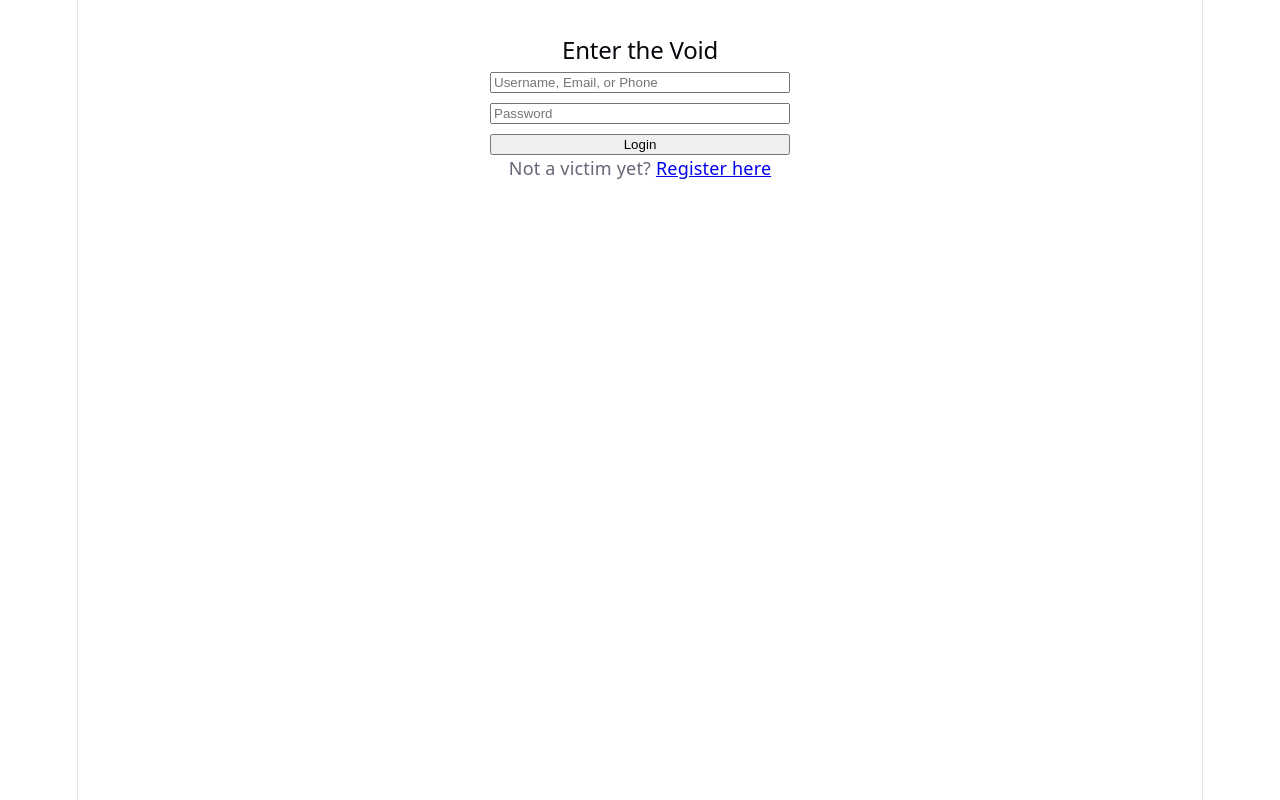
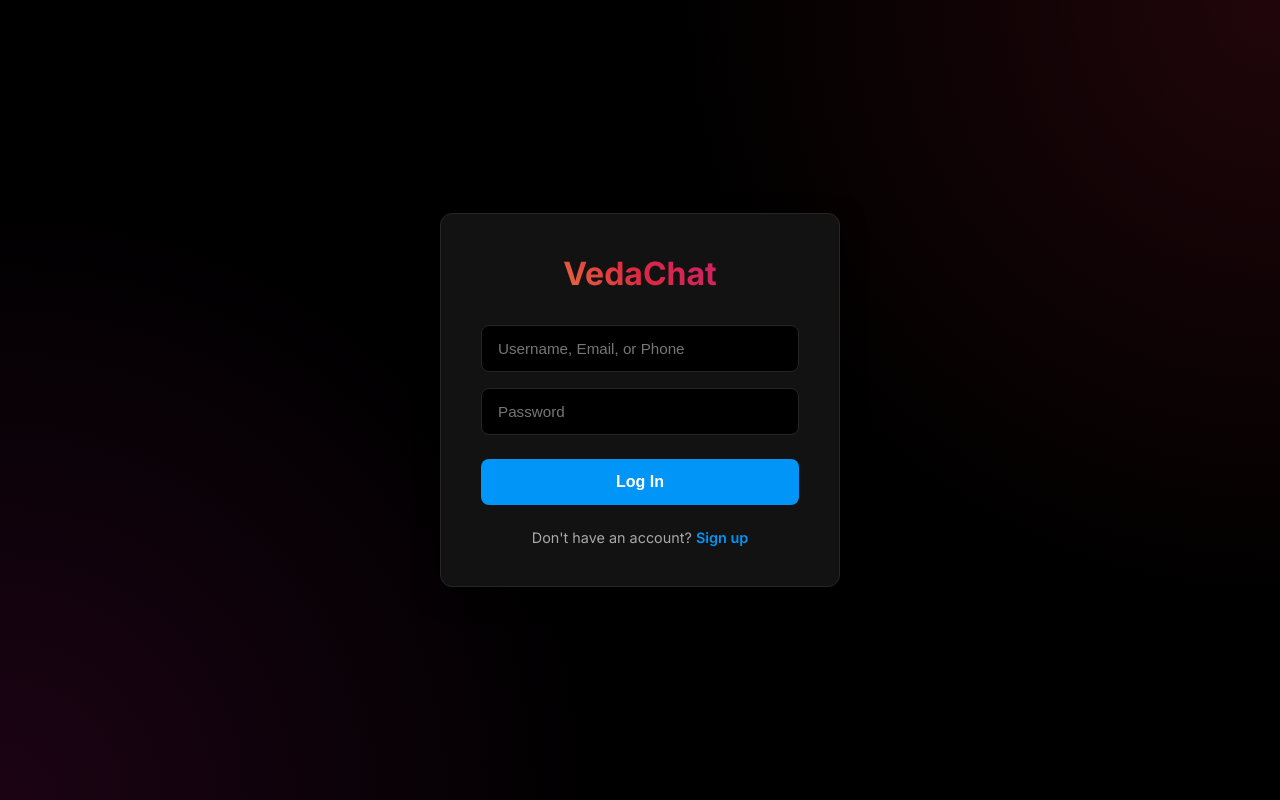
Before and after one commit to akshaybankar007/VedaChat, a React (Vite) app in the folder client/: page /login in a window 1280 px wide. Built offline with nearby package versions, Linux system fonts and the light colour scheme; no server answers.

Commit message:
style: Apply dark aesthetic style like insta

```diff
--- a/client/src/index.css
+++ b/client/src/index.css
@@ -1,111 +1,323 @@
+@import url('https://fonts.googleapis.com/css2?family=Inter:wght@400;500;600;700&display=swap');
+
 :root {
-  --text: #6b6375;
-  --text-h: #08060d;
-  --bg: #fff;
-  --border: #e5e4e7;
-  --code-bg: #f4f3ec;
-  --accent: #aa3bff;
-  --accent-bg: rgba(170, 59, 255, 0.1);
-  --accent-border: rgba(170, 59, 255, 0.5);
-  --social-bg: rgba(244, 243, 236, 0.5);
-  --shadow:
-    rgba(0, 0, 0, 0.1) 0 10px 15px -3px, rgba(0, 0, 0, 0.05) 0 4px 6px -2px;
-
-  --sans: system-ui, 'Segoe UI', Roboto, sans-serif;
-  --heading: system-ui, 'Segoe UI', Roboto, sans-serif;
-  --mono: ui-monospace, Consolas, monospace;
-
-  font: 18px/145% var(--sans);
-  letter-spacing: 0.18px;
-  color-scheme: light dark;
-  color: var(--text);
-  background: var(--bg);
-  font-synthesis: none;
-  text-rendering: optimizeLegibility;
-  -webkit-font-smoothing: antialiased;
-  -moz-osx-font-smoothing: grayscale;
-
-  @media (max-width: 1024px) {
-    font-size: 16px;
-  }
+  --bg-dark: #000000;
+  --bg-card: #121212;
+  --text-main: #f5f5f5;
+  --text-muted: #a8a8a8;
+  --border: #262626;
+  --accent-gradient: linear-gradient(45deg, #f09433 0%, #e6683c 25%, #dc2743 50%, #cc2366 75%, #bc1888 100%);
+  --primary-btn: #0095f6;
+  --primary-btn-hover: #1877f2;
 }
 
-@media (prefers-color-scheme: dark) {
-  :root {
-    --text: #9ca3af;
-    --text-h: #f3f4f6;
-    --bg: #16171d;
-    --border: #2e303a;
-    --code-bg: #1f2028;
-    --accent: #c084fc;
-    --accent-bg: rgba(192, 132, 252, 0.15);
-    --accent-border: rgba(192, 132, 252, 0.5);
-    --social-bg: rgba(47, 48, 58, 0.5);
-    --shadow:
-      rgba(0, 0, 0, 0.4) 0 10px 15px -3px, rgba(0, 0, 0, 0.25) 0 4px 6px -2px;
-  }
-
-  #social .button-icon {
-    filter: invert(1) brightness(2);
-  }
+* {
+  box-sizing: border-box;
+  margin: 0;
+  padding: 0;
 }
 
 body {
-  margin: 0;
+  font-family: 'Inter', system-ui, -apple-system, sans-serif;
+  background-color: var(--bg-dark);
+  color: var(--text-main);
+  min-height: 100vh;
+  -webkit-font-smoothing: antialiased;
 }
 
-#root {
-  width: 1126px;
-  max-width: 100%;
-  margin: 0 auto;
+/* --- Auth Pages --- */
+.auth-container {
+  display: flex;
+  align-items: center;
+  justify-content: center;
+  min-height: 100vh;
+  padding: 20px;
+  background: radial-gradient(circle at top right, rgba(220, 39, 67, 0.15), transparent 40%),
+              radial-gradient(circle at bottom left, rgba(188, 24, 136, 0.15), transparent 40%);
+}
+
+.auth-box {
+  background-color: var(--bg-card);
+  border: 1px solid var(--border);
+  border-radius: 12px;
+  padding: 40px;
+  width: 100%;
+  max-width: 400px;
   text-align: center;
-  border-inline: 1px solid var(--border);
-  min-height: 100svh;
+  box-shadow: 0 8px 24px rgba(0, 0, 0, 0.5);
+}
+
+.auth-title {
+  font-size: 2rem;
+  font-weight: 700;
+  margin-bottom: 2rem;
+  background: var(--accent-gradient);
+  -webkit-background-clip: text;
+  -webkit-text-fill-color: transparent;
+}
+
+.auth-form {
   display: flex;
   flex-direction: column;
-  box-sizing: border-box;
+  gap: 16px;
 }
 
-h1,
-h2 {
-  font-family: var(--heading);
-  font-weight: 500;
-  color: var(--text-h);
+.auth-input {
+  width: 100%;
+  padding: 14px 16px;
+  background-color: #000;
+  border: 1px solid var(--border);
+  border-radius: 8px;
+  color: var(--text-main);
+  font-size: 0.95rem;
+  transition: border-color 0.2s;
 }
 
-h1 {
-  font-size: 56px;
-  letter-spacing: -1.68px;
-  margin: 32px 0;
-  @media (max-width: 1024px) {
-    font-size: 36px;
-    margin: 20px 0;
+.auth-input:focus {
+  outline: none;
+  border-color: var(--text-muted);
+}
+
+.auth-btn {
+  width: 100%;
+  padding: 14px;
+  background-color: var(--primary-btn);
+  color: white;
+  border: none;
+  border-radius: 8px;
+  font-size: 1rem;
+  font-weight: 600;
+  cursor: pointer;
+  transition: background-color 0.2s;
+  margin-top: 8px;
+}
+
+.auth-btn:hover {
+  background-color: var(--primary-btn-hover);
+}
+
+.auth-link {
+  margin-top: 1.5rem;
+  font-size: 0.9rem;
+  color: var(--text-muted);
+}
+
+.auth-link a {
+  color: var(--primary-btn);
+  text-decoration: none;
+  font-weight: 600;
+}
+
+/* --- Chat Layout --- */
+.chat-wrapper {
+  display: flex;
+  height: 100vh;
+  background-color: var(--bg-dark);
+  overflow: hidden;
+}
+
+.chat-sidebar {
+  width: 300px;
+  background-color: var(--bg-card);
+  border-right: 1px solid var(--border);
+  display: flex;
+  flex-direction: column;
+  transition: transform 0.3s ease;
+  z-index: 10;
+}
+
+.chat-main {
+  flex: 1;
+  display: flex;
+  flex-direction: column;
+  position: relative;
+}
+
+.chat-header {
+  padding: 16px 20px;
+  border-bottom: 1px solid var(--border);
+  display: flex;
+  align-items: center;
+  background-color: var(--bg-card);
+}
+
+.mobile-menu-btn {
+  display: none;
+  background: none;
+  border: none;
+  color: var(--text-main);
+  font-size: 1.5rem;
+  margin-right: 15px;
+  cursor: pointer;
+}
+
+.messages-container {
+  flex: 1;
+  overflow-y: auto;
+  padding: 20px;
+  display: flex;
+  flex-direction: column;
+  gap: 12px;
+}
+
+.message-wrapper {
+  display: flex;
+  flex-direction: column;
+  max-width: 75%;
+}
+
+.message-self {
+  align-self: flex-end;
+  align-items: flex-end;
+}
+
+.message-other {
+  align-self: flex-start;
+  align-items: flex-start;
+}
+
+.message-bubble {
+  padding: 12px 16px;
+  border-radius: 22px;
+  font-size: 0.95rem;
+  line-height: 1.4;
+  word-wrap: break-word;
+}
+
+.bubble-self {
+  background: var(--accent-gradient);
+  color: white;
+  border-bottom-right-radius: 4px;
+}
+
+.bubble-other {
+  background-color: #262626;
+  color: var(--text-main);
+  border-bottom-left-radius: 4px;
+}
+
+.chat-input-container {
+  padding: 16px 20px;
+  background-color: var(--bg-dark);
+}
+
+.chat-input-form {
+  display: flex;
+  gap: 12px;
+  background-color: #262626;
+  padding: 6px 6px 6px 16px;
+  border-radius: 30px;
+  border: 1px solid transparent;
+}
+
+.chat-input-form:focus-within {
+  border-color: #555;
+}
+
+.chat-input {
+  flex: 1;
+  background: transparent;
+  border: none;
+  color: var(--text-main);
+  font-size: 0.95rem;
+  outline: none;
+}
+
+.chat-send-btn {
+  background: var(--accent-gradient);
+  color: white;
+  border: none;
+  border-radius: 50%;
+  width: 36px;
+  height: 36px;
+  display: flex;
+  align-items: center;
+  justify-content: center;
+  cursor: pointer;
+  font-weight: bold;
+}
+
+.chat-send-btn:hover {
+  opacity: 0.9;
+}
+
+/* User List Items */
+.user-item {
+  display: flex;
+  align-items: center;
+  gap: 12px;
+  padding: 12px 20px;
+  cursor: pointer;
+  transition: background 0.2s;
+}
+
+.user-item:hover {
+  background-color: rgba(255, 255, 255, 0.05);
+}
+
+.avatar {
+  width: 40px;
+  height: 40px;
+  border-radius: 50%;
+  background: var(--accent-gradient);
+  display: flex;
+  align-items: center;
+  justify-content: center;
+  font-weight: bold;
+  color: white;
+  position: relative;
+}
+
+.status-dot {
+  position: absolute;
+  bottom: 0;
+  right: 0;
+  width: 12px;
+  height: 12px;
+  border-radius: 50%;
+  border: 2px solid var(--bg-card);
+}
+
+.status-online { background-color: #4caf50; }
+.status-offline { background-color: var(--text-muted); }
+
+/* Overlays & Utilities */
+.sidebar-overlay {
+  display: none;
+  position: fixed;
+  top: 0; left: 0; right: 0; bottom: 0;
+  background: rgba(0, 0, 0, 0.6);
+  z-index: 5;
+}
+
+.load-more-btn {
+  align-self: center;
+  background: var(--border);
+  color: var(--text-muted);
+  border: none;
+  padding: 8px 16px;
+  border-radius: 20px;
+  cursor: pointer;
+  font-size: 0.85rem;
+  margin-bottom: 10px;
+}
+
+@media (max-width: 768px) {
+  .chat-sidebar {
+    position: absolute;
+    height: 100%;
+    transform: translateX(-100%);
+  }
+  .chat-sidebar.open {
+    transform: translateX(0);
+  }
+  .sidebar-overlay.open {
+    display: block;
+  }
+  .mobile-menu-btn {
+    display: block;
+  }
+  .message-wrapper {
+    max-width: 85%;
   }
 }
-h2 {
-  font-size: 24px;
-  line-height: 118%;
-  letter-spacing: -0.24px;
-  margin: 0 0 8px;
-  @media (max-width: 1024px) {
-    font-size: 20px;
-  }
-}
-p {
-  margin: 0;
-}
-
-code,
-.counter {
-  font-family: var(--mono);
-  display: inline-flex;
-  border-radius: 4px;
-  color: var(--text-h);
-}
-
-code {
-  font-size: 15px;
-  line-height: 135%;
-  padding: 4px 8px;
-  background: var(--code-bg);
-}
--- a/client/src/pages/Chat.jsx
+++ b/client/src/pages/Chat.jsx
@@ -11,6 +11,7 @@ const Chat = () => {
     const [newMessage, setNewMessage] = useState("");
     const [typingUsers, setTypingUsers] = useState([]);
     const [hasMore, setHasMore] = useState(true);
+    const [sidebarOpen, setSidebarOpen] = useState(false);
 
     const messagesEndRef = useRef(null);
     const typingTimeoutRef = useRef(null);
@@ -31,7 +32,7 @@ const Chat = () => {
                 setUsers(usersRes.data.users);
                 if (msgRes.data.messages.length < 50) setHasMore(false);
             } catch (err) {
-                console.error("Failed to load initial data. Server probably crashed.", err);
+                console.error("Failed to load initial data.", err);
             }
         };
         fetchInitialData();
@@ -101,64 +102,77 @@ const Chat = () => {
 
     const formatTime = (dateString) => dateString ? new Date(dateString).toLocaleTimeString([], { hour: '2-digit', minute: '2-digit' }) : "";
 
-    const theme = {
-        bgDark: "#12121a", sidebar: "#1c1c26", textLight: "#e2e2ea",
-        textMuted: "#8b8b9e", primary: "#6c5ce7", danger: "#ff4757",
-        bubbleSelf: "#6c5ce7", bubbleOther: "#2d2d3a", inputBg: "#2d2d3a"
-    };
+    return (
+        <div className="chat-wrapper">
+            {/* Mobile Overlay */}
+            <div
+                className={`sidebar-overlay ${sidebarOpen ? 'open' : ''}`}
+                onClick={() => setSidebarOpen(false)}
+            />
 
-    return (
-        <div style={{ display: "flex", height: "100vh", fontFamily: "'Inter', system-ui, sans-serif", backgroundColor: theme.bgDark, color: theme.textLight }}>
-            <div style={{ width: "260px", backgroundColor: theme.sidebar, padding: "1.5rem", display: "flex", flexDirection: "column", borderRight: `1px solid ${theme.inputBg}` }}>
-                <h3 style={{ margin: "0 0 1.5rem 0", fontSize: "1.2rem", fontWeight: "600", letterSpacing: "1px", color: theme.primary }}>VEDACHAT</h3>
-                <div style={{ fontSize: "0.85rem", color: theme.textMuted, marginBottom: "1rem", textTransform: "uppercase", fontWeight: "bold" }}>Online Network</div>
+            {/* Sidebar */}
+            <div className={`chat-sidebar ${sidebarOpen ? 'open' : ''}`}>
+                <div style={{ padding: "20px" }}>
+                    <h3 className="auth-title" style={{ margin: 0, fontSize: "1.5rem" }}>VedaChat</h3>
+                </div>
 
-                <ul style={{ listStyle: "none", padding: 0, margin: 0, overflowY: "auto", flex: 1 }}>
+                <div style={{ padding: "0 20px 10px", fontSize: "0.85rem", color: "var(--text-muted)", fontWeight: "600", textTransform: "uppercase" }}>
+                    Network
+                </div>
+
+                <div style={{ flex: 1, overflowY: "auto" }}>
                     {users.map(u => (
-                        <li key={u._id} style={{ display: "flex", alignItems: "center", gap: "12px", padding: "10px 0", borderBottom: `1px solid ${theme.inputBg}` }}>
-                            <div style={{ position: "relative" }}>
-                                <div style={{ width: "32px", height: "32px", borderRadius: "50%", backgroundColor: theme.primary, display: "flex", alignItems: "center", justifyContent: "center", fontWeight: "bold", color: "white" }}>
-                                    {u.username.charAt(0).toUpperCase()}
-                                </div>
-                                <span style={{ position: "absolute", bottom: "0", right: "0", width: "10px", height: "10px", borderRadius: "50%", backgroundColor: u.isOnline ? "#4caf50" : theme.textMuted, border: `2px solid ${theme.sidebar}` }}></span>
+                        <div key={u._id} className="user-item">
+                            <div className="avatar">
+                                {u.username.charAt(0).toUpperCase()}
+                                <span className={`status-dot ${u.isOnline ? 'status-online' : 'status-offline'}`}></span>
                             </div>
                             <span style={{ fontWeight: "500", fontSize: "0.95rem" }}>{u.username}</span>
-                        </li>
+                        </div>
                     ))}
-                </ul>
+                </div>
 
-                <div style={{ marginTop: "auto", paddingTop: "1rem", borderTop: `1px solid ${theme.inputBg}`, display: "flex", alignItems: "center", justifyContent: "space-between" }}>
+                <div style={{ padding: "20px", borderTop: "1px solid var(--border)", display: "flex", alignItems: "center", justifyContent: "space-between" }}>
                     <div style={{ display: "flex", alignItems: "center", gap: "10px" }}>
-                        <div style={{ width: "36px", height: "36px", borderRadius: "8px", backgroundColor: theme.inputBg, display: "flex", alignItems: "center", justifyContent: "center", fontWeight: "bold" }}>
+                        <div className="avatar" style={{ width: "36px", height: "36px", fontSize: "0.9rem" }}>
                             {user?.username.charAt(0).toUpperCase()}
                         </div>
                         <span style={{ fontWeight: "600", fontSize: "0.9rem" }}>{user?.username}</span>
                     </div>
-                    <button onClick={logout} style={{ background: theme.danger, color: "white", padding: "6px 12px", border: "none", borderRadius: "6px", cursor: "pointer", fontSize: "0.8rem", fontWeight: "bold" }}>Flee</button>
+                    <button onClick={logout} style={{ background: "transparent", color: "var(--text-muted)", border: "none", cursor: "pointer", fontSize: "0.85rem" }}>
+                        Log Out
+                    </button>
                 </div>
             </div>
 
-            <div style={{ flex: 1, display: "flex", flexDirection: "column" }}>
-                <div style={{ padding: "1.5rem", borderBottom: `1px solid ${theme.inputBg}`, backgroundColor: theme.bgDark, display: "flex", alignItems: "center", boxShadow: "0 4px 6px -1px rgba(0, 0, 0, 0.1)" }}>
-                    <h2 style={{ margin: 0, fontSize: "1.2rem", fontWeight: "600" }}># the-abyss</h2>
+            {/* Main Chat Area */}
+            <div className="chat-main">
+                <div className="chat-header">
+                    <button className="mobile-menu-btn" onClick={() => setSidebarOpen(true)}>
+                        ☰
+                    </button>
+                    <div style={{ display: "flex", alignItems: "center", gap: "10px" }}>
+                        <div className="avatar" style={{ width: "40px", height: "40px" }}>#</div>
+                        <h2 style={{ margin: 0, fontSize: "1.1rem", fontWeight: "600" }}>the-abyss</h2>
+                    </div>
                 </div>
 
-                <div style={{ flex: 1, overflowY: "auto", padding: "1.5rem", display: "flex", flexDirection: "column", gap: "1rem" }}>
+                <div className="messages-container">
                     {hasMore && (
-                        <button onClick={loadMoreMessages} style={{ alignSelf: "center", background: theme.inputBg, color: theme.textMuted, border: "none", padding: "8px 16px", borderRadius: "20px", cursor: "pointer", fontSize: "0.85rem" }}>
-                            Dig deeper into the void
+                        <button onClick={loadMoreMessages} className="load-more-btn">
+                            Load earlier messages
                         </button>
                     )}
 
                     {messages.map((msg, index) => {
                         const isSelf = msg.sender?._id === user.id;
                         return (
-                            <div key={index} style={{ alignSelf: isSelf ? "flex-end" : "flex-start", maxWidth: "65%", display: "flex", flexDirection: "column", alignItems: isSelf ? "flex-end" : "flex-start" }}>
-                                <div style={{ display: "flex", alignItems: "center", gap: "8px", marginBottom: "4px", marginLeft: "4px", marginRight: "4px" }}>
-                                    {!isSelf && <span style={{ fontSize: "0.75rem", color: theme.textMuted }}>{msg.sender?.username || "Unknown Entity"}</span>}
-                                    <span style={{ fontSize: "0.65rem", color: theme.textMuted }}>{formatTime(msg.createdAt)}</span>
+                            <div key={index} className={`message-wrapper ${isSelf ? 'message-self' : 'message-other'}`}>
+                                <div style={{ display: "flex", alignItems: "center", gap: "8px", marginBottom: "4px", padding: "0 4px" }}>
+                                    {!isSelf && <span style={{ fontSize: "0.75rem", color: "var(--text-muted)", fontWeight: "500" }}>{msg.sender?.username || "Ghost"}</span>}
+                                    <span style={{ fontSize: "0.65rem", color: "var(--text-muted)" }}>{formatTime(msg.createdAt)}</span>
                                 </div>
-                                <div style={{ background: isSelf ? theme.bubbleSelf : theme.bubbleOther, color: "white", padding: "10px 14px", borderRadius: "16px", borderBottomRightRadius: isSelf ? "4px" : "16px", borderBottomLeftRadius: isSelf ? "16px" : "4px", boxShadow: "0 2px 4px rgba(0,0,0,0.1)", lineHeight: "1.4" }}>
+                                <div className={`message-bubble ${isSelf ? 'bubble-self' : 'bubble-other'}`}>
                                     {msg.text}
                                 </div>
                             </div>
@@ -166,17 +180,25 @@ const Chat = () => {
                     })}
 
                     {typingUsers.length > 0 && (
-                        <div style={{ alignSelf: "flex-start", color: theme.textMuted, fontSize: "0.85rem", fontStyle: "italic", paddingLeft: "4px" }}>
+                        <div style={{ color: "var(--text-muted)", fontSize: "0.85rem", fontStyle: "italic", paddingLeft: "4px" }}>
                             {typingUsers.join(", ")} {typingUsers.length === 1 ? "is" : "are"} typing...
                         </div>
                     )}
                     <div ref={messagesEndRef} />
                 </div>
 
-                <div style={{ padding: "0 1.5rem 1.5rem 1.5rem" }}>
-                    <form onSubmit={handleSend} style={{ display: "flex", gap: "10px", backgroundColor: theme.inputBg, padding: "8px", borderRadius: "8px" }}>
-                        <input type="text" value={newMessage} onChange={handleInputChange} placeholder={`Message #the-abyss`} style={{ flex: 1, padding: "12px", borderRadius: "6px", border: "none", backgroundColor: "transparent", color: "white", outline: "none", fontSize: "1rem" }} />
-                        <button type="submit" style={{ padding: "10px 24px", background: theme.primary, color: "white", border: "none", borderRadius: "6px", cursor: "pointer", fontWeight: "600", transition: "0.2s" }}>Send</button>
+                <div className="chat-input-container">
+                    <form onSubmit={handleSend} className="chat-input-form">
+                        <input
+                            type="text"
+                            className="chat-input"
+                            value={newMessage}
+                            onChange={handleInputChange}
+                            placeholder="Message #the-abyss..."
+                        />
+                        <button type="submit" className="chat-send-btn">
+                            ↑
+                        </button>
                     </form>
                 </div>
             </div>
--- a/client/src/pages/Login.jsx
+++ b/client/src/pages/Login.jsx
@@ -6,22 +6,28 @@ const Login = () => {
     const [identifier, setIdentifier] = useState("");
     const [password, setPassword] = useState("");
     const { login } = useAuth();
+    const [loading, setLoading] = useState(false);
 
     const handleSubmit = async (e) => {
         e.preventDefault();
+        setLoading(true);
         try {
             await login(identifier, password);
         } catch (err) {
             console.error("Login Error:", err);
-            alert("Login failed. You probably forgot your own password.");
+            alert("Authentication failed. Sure you typed that right?");
+        } finally {
+            setLoading(false);
         }
     };
 
     return (
-        <div style={{ padding: "2rem", textAlign: "center" }}>
-            <h2>Enter the Void</h2>
-            <form onSubmit={handleSubmit} style={{ display: "flex", flexDirection: "column", gap: "10px", maxWidth: "300px", margin: "0 auto" }}>
+        <div className="auth-container">
+            <div className="auth-box">
+                <h2 className="auth-title">VedaChat</h2>
+                <form onSubmit={handleSubmit} className="auth-form">
                     <input
+                        className="auth-input"
                         type="text"
                         placeholder="Username, Email, or Phone"
                         value={identifier}
@@ -29,15 +35,21 @@ const Login = () => {
                         required
                     />
                     <input
+                        className="auth-input"
                         type="password"
                         placeholder="Password"
                         value={password}
                         onChange={(e) => setPassword(e.target.value)}
                         required
                     />
-                <button type="submit">Login</button>
+                    <button type="submit" className="auth-btn" disabled={loading}>
+                        {loading ? "Authenticating..." : "Log In"}
+                    </button>
                 </form>
-            <p>Not a victim yet? <Link to="/register">Register here</Link></p>
+                <p className="auth-link">
+                    Don't have an account? <Link to="/register">Sign up</Link>
+                </p>
+            </div>
         </div>
     );
 };
--- a/client/src/pages/Register.jsx
+++ b/client/src/pages/Register.jsx
@@ -5,30 +5,40 @@ import { Link } from "react-router-dom";
 const Register = () => {
     const [formData, setFormData] = useState({ username: "", email: "", phone: "", password: "" });
     const { register } = useAuth();
+    const [loading, setLoading] = useState(false);
 
     const handleChange = (e) => setFormData({ ...formData, [e.target.name]: e.target.value });
 
     const handleSubmit = async (e) => {
         e.preventDefault();
+        setLoading(true);
         try {
             await register(formData.username, formData.email, formData.phone, formData.password);
         } catch (err) {
             console.error("Register Error:", err);
-            alert("Registration failed. Your data is probably garbage.");
+            alert("Registration failed. Data rejected.");
+        } finally {
+            setLoading(false);
         }
     };
 
     return (
-        <div style={{ padding: "2rem", textAlign: "center" }}>
-            <h2>Join the Suffering</h2>
-            <form onSubmit={handleSubmit} style={{ display: "flex", flexDirection: "column", gap: "10px", maxWidth: "300px", margin: "0 auto" }}>
-                <input name="username" type="text" placeholder="Username" onChange={handleChange} required />
-                <input name="email" type="email" placeholder="Email" onChange={handleChange} required />
-                <input name="phone" type="text" placeholder="Phone" onChange={handleChange} required />
-                <input name="password" type="password" placeholder="Password" onChange={handleChange} required />
-                <button type="submit">Register</button>
-            </form>
-            <p>Already trapped? <Link to="/login">Login here</Link></p>
+        <div className="auth-container">
+            <div className="auth-box">
+                <h2 className="auth-title">VedaChat</h2>
+                <form onSubmit={handleSubmit} className="auth-form">
+                    <input className="auth-input" name="username" type="text" placeholder="Username" onChange={handleChange} required />
+                    <input className="auth-input" name="email" type="email" placeholder="Email" onChange={handleChange} required />
+                    <input className="auth-input" name="phone" type="text" placeholder="Phone" onChange={handleChange} required />
+                    <input className="auth-input" name="password" type="password" placeholder="Password" onChange={handleChange} required />
+                    <button type="submit" className="auth-btn" disabled={loading}>
+                        {loading ? "Forging Identity..." : "Sign Up"}
+                    </button>
+                </form>
+                <p className="auth-link">
+                    Already have an account? <Link to="/login">Log In</Link>
+                </p>
+            </div>
         </div>
     );
 };
```
Lines whose indentation alone changed are shown as unchanged.
